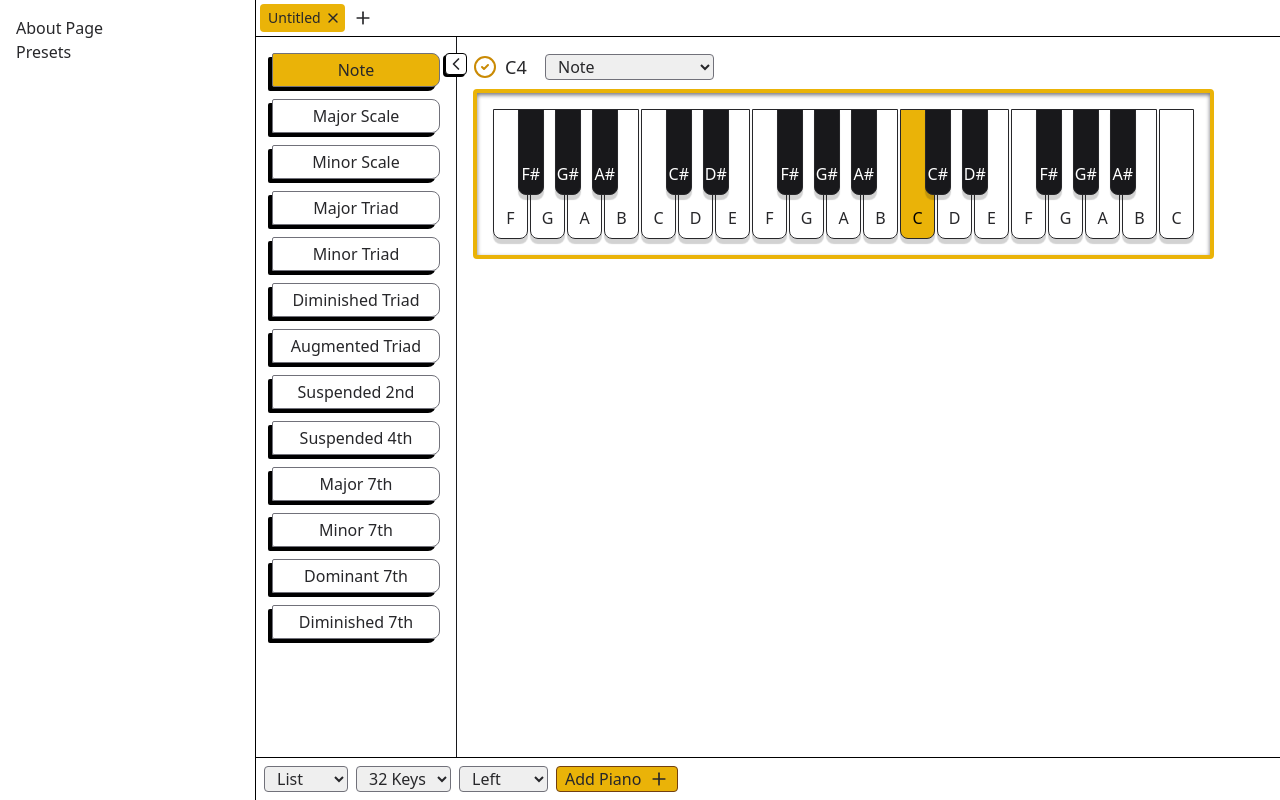
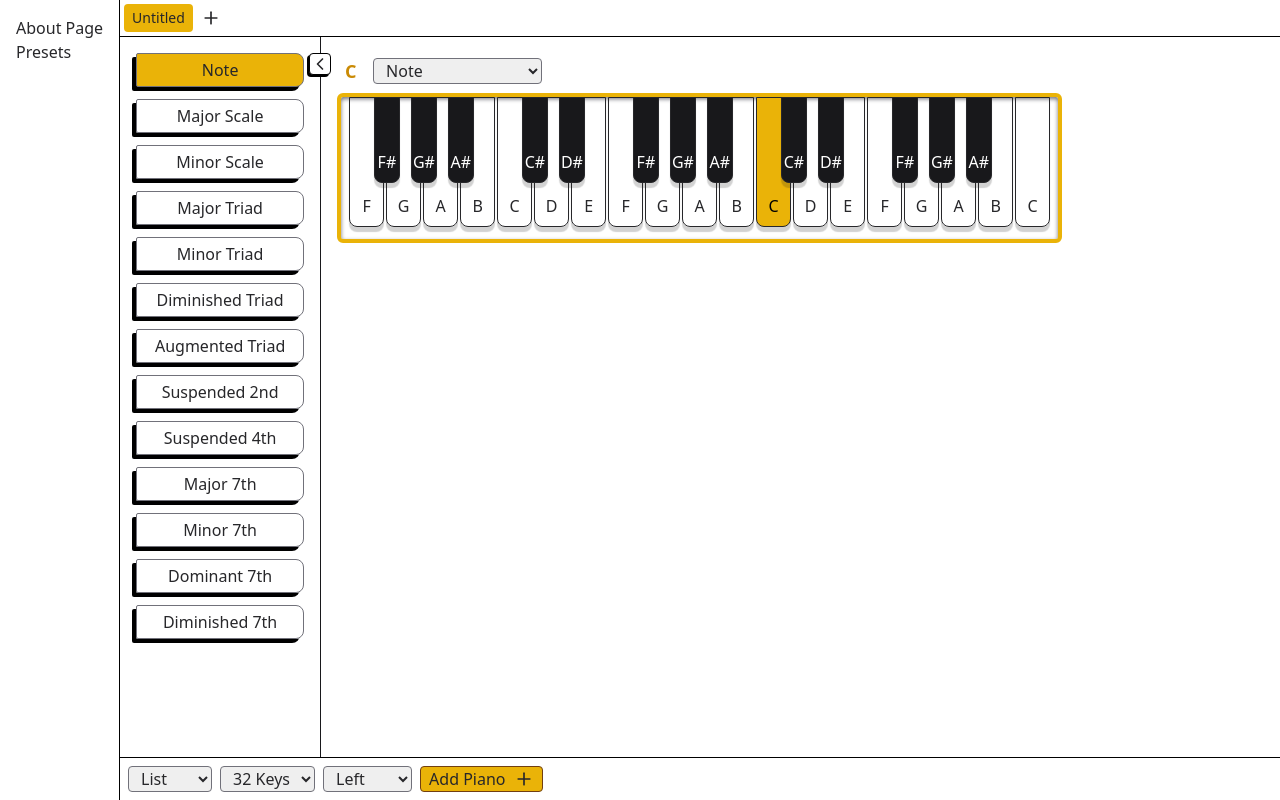
Before and after one commit to samstorment/piano-visualizer, a SvelteKit app: page / in a window 1280 px wide. Built offline with nearby package versions, Linux system fonts and the light colour scheme.

Commit message:
Improve styles on piano header

```diff
--- a/src/lib/music.ts
+++ b/src/lib/music.ts
@@ -12,7 +12,6 @@ export type Pitch = `${Natural | Sharp | Flat}`;
 export type Note = `${Pitch}${Octave}`;
 export interface NoteRange { low: Note, high: Note };
 export type PitchType = 'natural' | 'flat' | 'sharp';
-export type Interval = 'major' | 'minor' | 'diminished' | 'augmented' | 'dominant';
 
 
 const MAX_PITCH_INDEX = 11;
--- a/src/routes/+page.svelte
+++ b/src/routes/+page.svelte
@@ -60,7 +60,7 @@
 
 <div class="flex h-dvh">
 
-    <aside class="p-4 w-64 border-r border-black">
+    <aside class="p-4 border-r border-black">
         <button class="block" onclick={() => add_page('about', 'About')}>
             About Page
         </button>
@@ -75,12 +75,13 @@
                 <div class={{ "relative rounded text-sm": true, "bg-yellow-500": active_tab_id === tab.id, "hover:bg-yellow-200": active_tab_id !== tab.id}}>
                     <button
                         onclick={() => active_tab_id = tab.id}
-                        class={{ "pr-6 px-2 py-1 rounded": true }}
+                        class={{ "px-2 py-1 rounded": true, "pr-6": tabs.length > 1 }}
                     >
                         {tab.title}
                     </button>
                     <button
                         class="absolute right-1 top-1/2 -translate-y-1/2 hover:bg-yellow-400 rounded"
+                        class:hidden={tabs.length === 1}
                         onclick={() => {
                             const i = tabs.findIndex(t => t.id === tab.id);
                             if (i < 0) return;
--- a/src/routes/About.svelte
+++ b/src/routes/About.svelte
@@ -1,5 +1,5 @@
 <div class="p-4">
     <h1 class="text-4xl mb-4">About</h1>
 
-    <p>Here is the about page</p>
+    <p>Here is the about page. I'll put things here soon.</p>
 </div>
--- a/src/routes/Keys.svelte
+++ b/src/routes/Keys.svelte
@@ -76,22 +76,41 @@
 </script>
 
 <div in:fly={{ y: 200 }}>
-    <header class="flex mb-2 gap-2 items-center overflow-auto">
+    <!-- svelte-ignore a11y_click_events_have_key_events -->
+    <!-- svelte-ignore a11y_no_static_element_interactions -->
+    <header
+        class={{
+            "group flex mb-1 gap-2 items-center overflow-auto cursor-pointer px-2 py-1 rounded-md  hover:outline outline-1 -outline-offset-1": true,
+            "hover:bg-zinc-100 hover:outline-zinc-300": !selected,
+            "hover:bg-yellow-500 hover:outline-black": selected
+        }}
+        onclick={() => rack.selected_id = piano.id}
+    >
         <button
-            class={{"flex gap-2 items-center bg-white": true, "text-zinc-500": !selected }}
+            class={{
+                "flex gap-2 items-center font-bold": true,
+                "text-zinc-500 hover:text-yellow-600": !selected,
+                "text-yellow-600 group-hover:text-inherit": selected
+            }}
             onclick={() => rack.selected_id = piano.id}
             class:selected
         >
-            {#if selected}
+            <!-- {#if selected}
                 <CircleCheck class="text-yellow-600 w-6 h-6" />
             {:else}
                 <Circle class=" w-6 h-6" />
-            {/if}
+            {/if} -->
 
-            <span class="text-lg w-8 text-left">{piano.selected_note}</span>
+            <span class="text-lg w-5 text-left">{get_pitch(piano.selected_note)}</span>
         </button>
 
-        <select class="border px-2 rounded border-zinc-500" bind:value={piano.display_id} onchange={() => piano.play_highlighted_notes()}>
+        <select
+            class={{
+                "border px-2 rounded border-zinc-500": true,
+            }}
+            onclick={e => e.stopPropagation()}
+            bind:value={piano.display_id} onchange={() => piano.play_highlighted_notes()}
+        >
             {#each get_displays() as d}
                 <option value={d.id}>{d.name}</option>
             {/each}
@@ -113,7 +132,7 @@
         {/if}
     </header>
 
-    <div bind:this={keys_container_element} class="keys-container rounded-md shadow-inner shadow-zinc-500 relative flex overflow-auto p-4 scroll-smooth border-4 border-zinc-300"
+    <div bind:this={keys_container_element} class="keys-container rounded-md shadow-inner shadow-zinc-500 relative flex overflow-auto pb-3 px-2 scroll-smooth border-4 border-zinc-300"
         style="--natural-count: {naturals.length}; --accidental-count: {accidentals.length};"
         class:accidental-end={accidental_end}
         class:accidental-start={accidental_start}
@@ -212,7 +231,7 @@
     }
 
     .keys-container.selected {
-        @apply border-yellow-500 rounded;
+        @apply border-yellow-500;
     }
 
 </style>
--- a/src/routes/Presets.svelte
+++ b/src/routes/Presets.svelte
@@ -16,7 +16,7 @@
         active_tab_id = $bindable()
     }: Props = $props();
 
-    const key_count: KeyCount = 61;
+    const key_count: KeyCount = 49;
     const alignment: RackAlignment = 'center';
 
     function get_major_chord_pianos(note: Note) {
@@ -50,32 +50,40 @@
 <div class="p-4 flex flex-wrap gap-8">
 
     <div>
-        <h1 class="text-4xl mb-4">Major Chords</h1>
+        <h1 class="text-3xl mb-4">Major Chords</h1>
 
-        {#each get_notes({ low: 'C3', high: 'B3' }) as note}
+        <ul>
+            {#each get_notes({ low: 'A3', high: 'G#4' }) as note}
                 {@const title = `${get_pitch(note)} Major Chords`}
-            <button class="block" onclick={() => {
+                <li class="mb-1 last:mb-0">
+                    <button class="w-full bg-zinc-200 rounded text-left block px-2 py-1" onclick={() => {
                         const new_tab = new RackTab(get_major_chord_pianos(note), { title });
                         tabs.push(new_tab);
                         active_tab_id = new_tab.id;
                     }}>
-                {title}
+                        {get_pitch(note)}
                     </button>
+                </li>
             {/each}
+        </ul>
     </div>
 
     <div>
-        <h1 class="text-4xl mb-4">Minor Chords</h1>
+        <h1 class="text-3xl mb-4">Minor Chords</h1>
 
-        {#each get_notes({ low: 'C3', high: 'B3' }) as note}
+        <ul>
+            {#each get_notes({ low: 'A3', high: 'G#4' }) as note}
                 {@const title = `${get_pitch(note)} Minor Chords`}
-            <button class="block" onclick={() => {
+                <li class="mb-1 last:mb-0">
+                    <button class="w-full bg-zinc-200 rounded text-left block px-2 py-1" onclick={() => {
                         const new_tab = new RackTab(get_minor_chord_pianos(note), { title });
                         tabs.push(new_tab);
                         active_tab_id = new_tab.id;
                     }}>
-                {title}
+                        {get_pitch(note)}
                     </button>
+                </li>
             {/each}
+        </ul>
     </div>
 </div>
```
Lines whose indentation alone changed are shown as unchanged.
